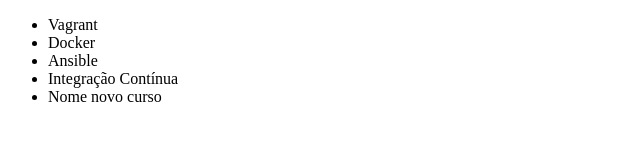
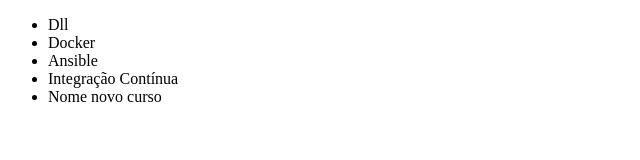
Before and after one commit to ogabrielcosta/alura-git, a plain HTML site: page index.html in a window 1280 px wide. Shown: the full height of the page, 0-640 px from the left. Drawn offline with Linux system fonts and the light colour scheme.

Commit message:
ajustando nome curso para dll

```diff
--- a/index.html
+++ b/index.html
@@ -6,7 +6,7 @@
 </head>
 <body>
     <ul>
-        <li>Vagrant</li>
+        <li>Dll</li>
         <li>Docker</li>
         <li>Ansible</li>
         <li>Integração Contínua</li>
```
